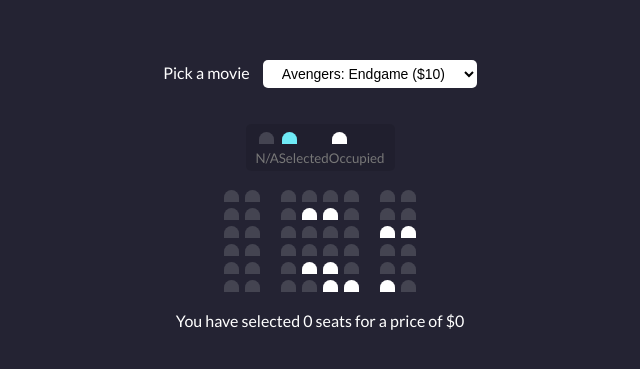
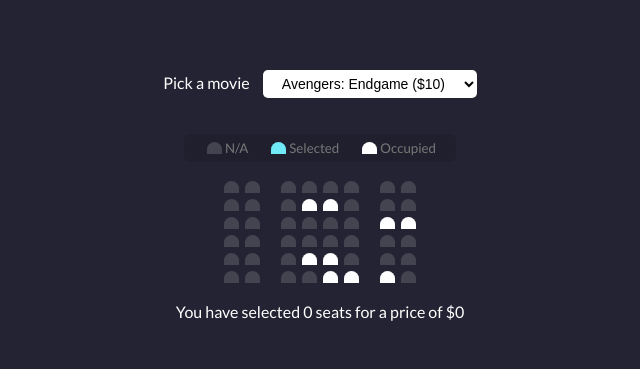
Before and after one commit to BeataJ/movie-seat-booking, a plain HTML site: page index.html in a window 1280 px wide. Shown: the part 207-576 px from the top of the page, without its empty margins (320-960 px from the left). Drawn offline with Linux system fonts and the light colour scheme.

Commit message:
style .showcase li

```diff
--- a/style.css
+++ b/style.css
@@ -75,6 +75,13 @@
   justify-content: space-between;
 }
 
+.showcase li {
+  display: flex;
+  align-items: center;
+  justify-content: center;
+  margin: 0 10px;
+}
+
 .row {
   display: flex;
 }
```
